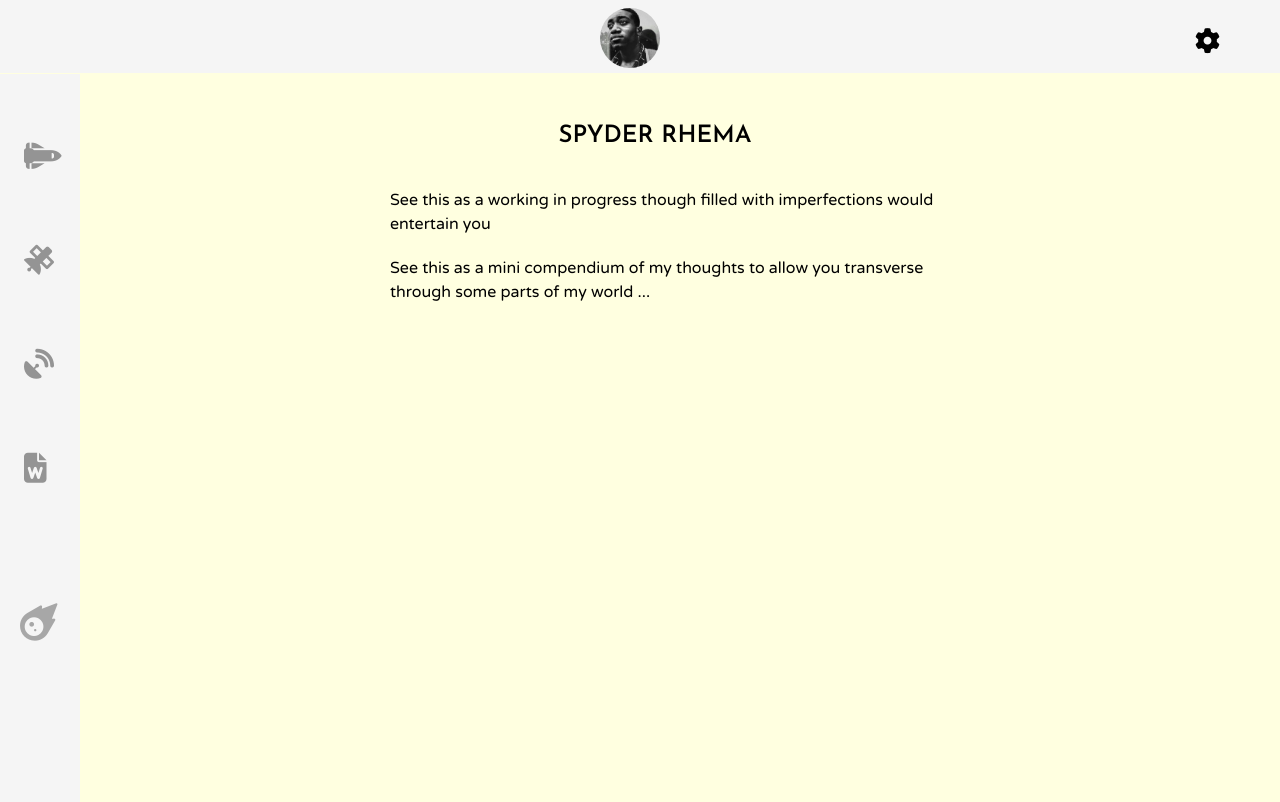
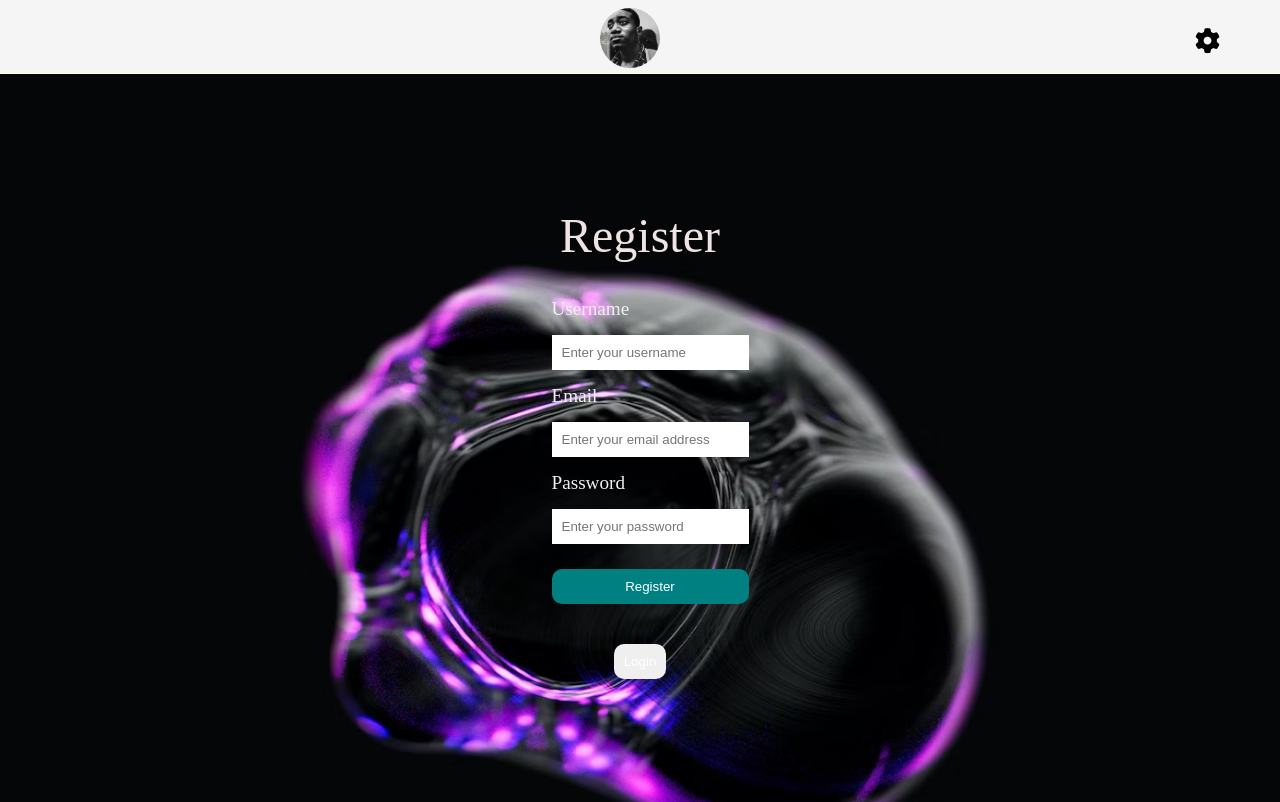
Before and after one commit to spython001/sypder-rhema-ui, a React (Vite) app: page / in a window 1280 px wide. Built offline with nearby package versions, Linux system fonts and the light colour scheme; a web font is replaced by a local one.

Commit message:
modified register page folder

```diff
--- a/src/App.jsx
+++ b/src/App.jsx
@@ -12,7 +12,7 @@ function App() {
     <>
     <Topbar/>
     <div className="container">
-      <About/>
+      <Register/>
     </div>
     </>
   )
--- a/src/pages/register/register.scss
+++ b/src/pages/register/register.scss
@@ -3,8 +3,56 @@
     height: calc(100vh - 4.5rem);
     display: flex;
     align-items: center;
+    justify-content: center;
     flex-direction: column;
     background: url('/assets/reg.png');
-    background-size: contain;
+    background-size: cover;
+
+    span{
+        margin-bottom: 20px;
+        margin-top: 10px;
+        color: #f0e3e3;
+        font-size: 3rem;
+        font-family: 'Josefin sans' sans-serif;
+    }
+
+    form{
+        margin-bottom: 5px;
+        display: flex;
+        flex-direction: column;
+        margin-left: 20px;
+
+        label{
+            margin: 15px 0;
+            color: #f0f0f0;
+            font-family: 'Varela Round' serif;
+            font-size: 1.2rem;
+        }
+
+        input{
+            padding: 10px;
+            background-color: #fff;
+            border: none;
+        }
+
+        button{
+            margin-top: 25px;
+            cursor: pointer;
+            background-color: teal;
+            border:none;
+            border-radius: 10px;
+            padding: 10px;
+            color: #fff;
+        }
+    }
+
+   .regLogButton{
+    margin-top: 35px;
+    cursor: pointer;
+    padding: 10px;
+    border: none;
+    border-radius: 10px;
+    color: white;
+   }
 
 }
```
